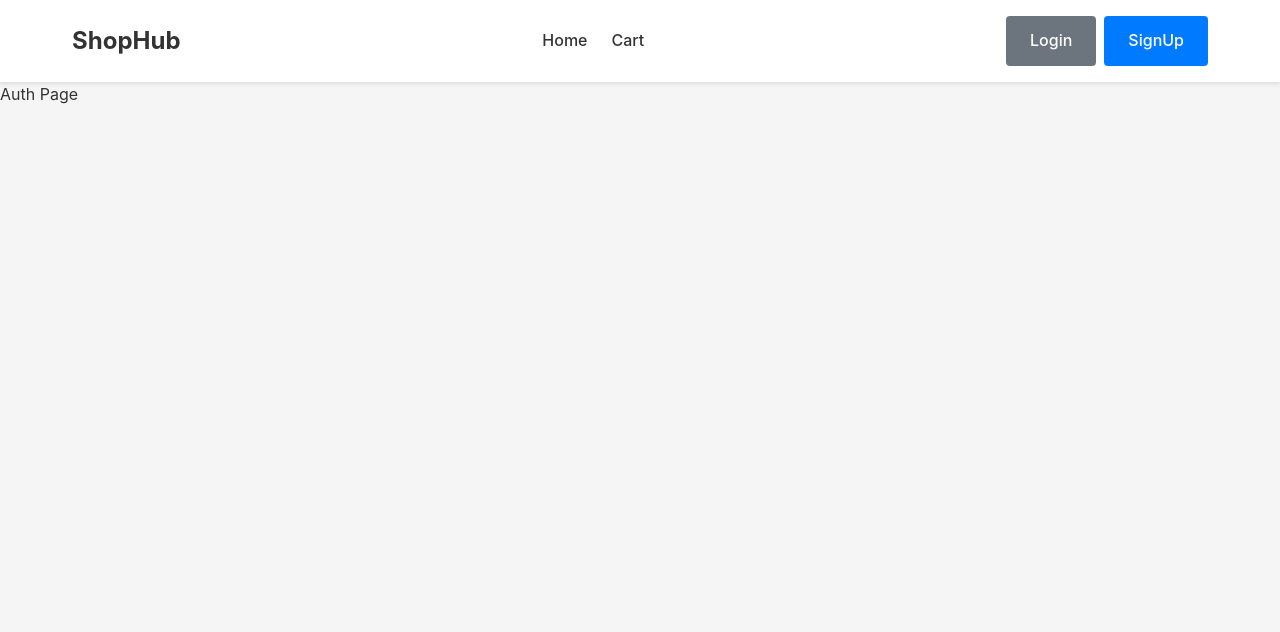
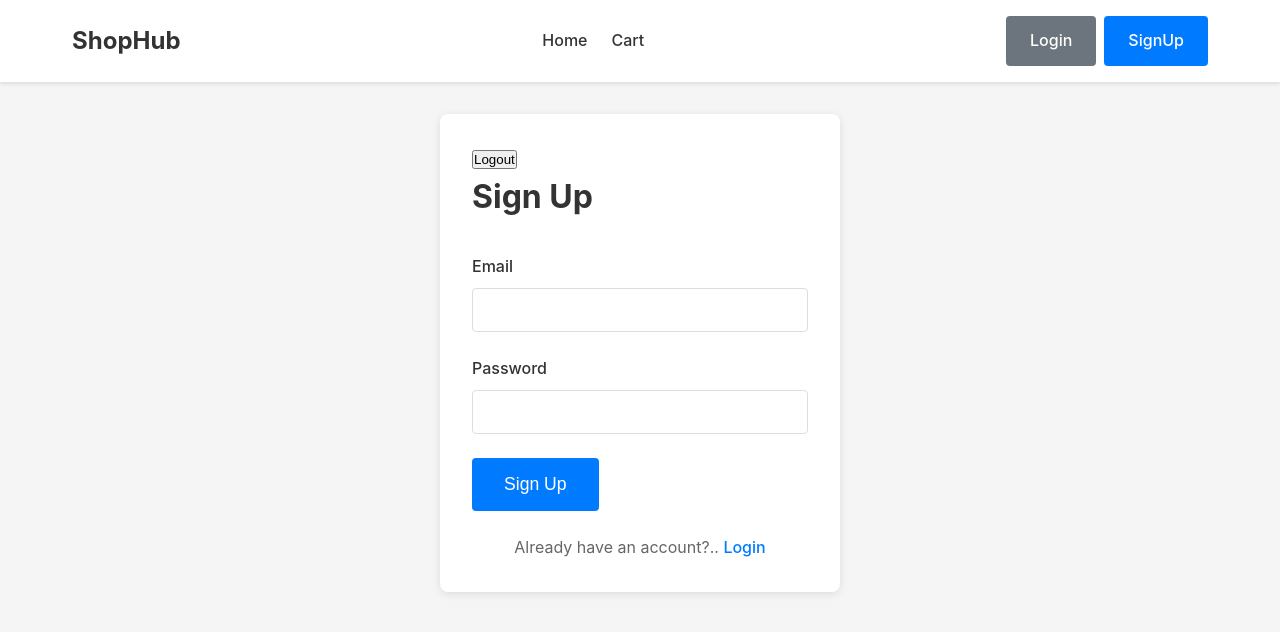
Before and after one commit to Dishitha0607/Ecommerce-Website_React, a React (Vite) app: page /auth in a window 1280 px wide. Shown: the top 632 px of the page. Built offline with nearby package versions, Linux system fonts and the light colour scheme.

Commit message:
Added Auth

```diff
--- a/src/App.jsx
+++ b/src/App.jsx
@@ -1,23 +1,26 @@
 import "./App.css";
-import {Route, Routes} from "react-router-dom";
+import { Route, Routes } from "react-router-dom";
 import Home from "./pages/Home";
 import Checkout from "./pages/Checkout";
 import Auth from "./pages/Auth";
 import Navbar from "./components/Navbar";
+import AuthProvider from "./context/AuthContext";
 
 function App() {
   return (
     <>
-    <div className="app">
-      <Navbar/>
-      <Routes>
-        <Route path="/" element={<Home/>} />
-        <Route path="/auth" element={<Auth/>} />
-        <Route path="/checkout" element={<Checkout/>} />
-      </Routes>
-    </div>
+      <AuthProvider>
+        <div className="app">
+          <Navbar />
+          <Routes>
+            <Route path="/" element={<Home />} />
+            <Route path="/auth" element={<Auth />} />
+            <Route path="/checkout" element={<Checkout />} />
+          </Routes>
+        </div>
+      </AuthProvider>
     </>
   );
-};
+}
 
 export default App;
--- /dev/null
+++ b/src/context/AuthContext.jsx
@@ -0,0 +1,59 @@
+//createContext is used to create a global data
+import { createContext, useState, useContext } from "react";
+
+export const AuthContext = createContext(null); //creating a context
+
+function AuthProvider({ children }) {
+  const [user, setUser] = useState(
+    localStorage.getItem("currentUserEmail")
+      ? { email: localStorage.getItem("currentUserEmail") }
+      : null,
+  );
+
+  //FUNCTION FOR SIGN UP
+  function signUp(email, password) {
+    const users = JSON.parse(localStorage.getItem("users") || "[]");
+
+    // CHECK IF USER HAS ALREDY SIGNED UP
+    if (users.find((u) => u.email === email)) {
+      return { success: false, error: "Email already exists" };
+    }
+
+    const newUser = { email, password };
+    users.push(newUser);
+    localStorage.setItem("users", JSON.stringify(users));
+    localStorage.setItem("currentUserEmail", email);
+
+    setUser({ email }); //setting the user value
+
+    return { success: true };
+  }
+
+  function login(email, password) {
+    const users = JSON.parse(localStorage.getItem("users") || "[]");
+    const user = users.find(
+      (u) => u.email === email && u.password === password,
+    );
+
+    if (!user) {
+      return { success: false, error: "Invalid email or password" };
+    }
+
+    localStorage.setItem("currentUserEmail", email);
+    setUser({ email });
+    return { success: true };
+  }
+
+  function logout() {
+    localStorage.removeItem("currentUserEmail");
+    setUser(null);
+  }
+
+  return (
+    <AuthContext.Provider value={{ signUp, user, logout, login }}>
+      {children}
+    </AuthContext.Provider>
+  );
+}
+
+export default AuthProvider;
--- a/src/pages/Auth.jsx
+++ b/src/pages/Auth.jsx
@@ -1,7 +1,118 @@
-function Auth(){
-  return(
+import { useContext, useState } from "react";
+import { useForm } from "react-hook-form";
+import { AuthContext } from "../context/AuthContext";
+import { useNavigate } from "react-router-dom";
+
+function Auth() {
+  const [mode, setMode] = useState("signup");
+  const [error, setError] = useState(null);
+  const { signUp, user, logout, login } = useContext(AuthContext);
+  const navigate = useNavigate();
+
+  const {
+    register,
+    handleSubmit,
+    formState: { errors },
+  } = useForm();
+
+  function onSubmit(data) {
+    //Initially setting the error checking as NULL
+    setError(null);
+    let result;
+    if (mode === "signup") {
+      result = signUp(data.email, data.password);
+    } else {
+      result = login(data.email, data.password);
+    }
+
+    if (result.success) {
+      navigate("/") //Navigates to the Home page after Loging In
+    } else {
+      setError(result.error);
+    }
+
+    console.log(result);
+  }
+
+  return (
     <>
-    <div>Auth Page</div>
+      <div className="page">
+        <div className="container">
+          <div className="auth-container">
+            {user && <p>User logged in :{user.email}</p>}
+            <button onClick={() => logout()}>Logout</button>
+            <h1 className="page-title">
+              {mode === "signup" ? "Sign Up" : "Login"}
+            </h1>
+
+            <form className="auth-form" onSubmit={handleSubmit(onSubmit)}>
+              {error && <div className="error-message">{error}</div>}
+              <div className="form-group">
+                <label className="form-label" htmlFor="email">
+                  Email
+                </label>
+                <input
+                  className="form-input"
+                  type="email"
+                  id="email"
+                  {...register("email", { required: "Email is required" })}
+                />
+                {errors.email && (
+                  <span className="form-error">{errors.email.message}</span>
+                )}
+              </div>
+
+              <div className="form-group">
+                <label className="form-label" htmlFor="password">
+                  Password
+                </label>
+                <input
+                  className="form-input"
+                  type="password"
+                  id="password"
+                  {...register("password", {
+                    required: "Password is required",
+
+                    minLength: {
+                      value: 6,
+                      message: "Password must be at least 6 charecs long",
+                    },
+                    maxLength: {
+                      value: 12,
+                      message: "Password must be at most 12 chares long",
+                    },
+                  })}
+                />
+                {errors.password && (
+                  <span className="form-error">{errors.password.message}</span>
+                )}
+              </div>
+
+              <button type="submit" className="btn btn-primary btn-large">
+                {mode === "signup" ? "Sign Up" : "Login"}
+              </button>
+            </form>
+
+            <div className="auth-switch">
+              {mode === "signup" ? (
+                <p>
+                  Already have an account?..{" "}
+                  <span className="auth-link" onClick={() => setMode("login")}>
+                    Login
+                  </span>
+                </p>
+              ) : (
+                <p>
+                  Don't have an account?..
+                  <span className="auth-link" onClick={() => setMode("signup")}>
+                    Sign Up
+                  </span>
+                </p>
+              )}
+            </div>
+          </div>
+        </div>
+      </div>
     </>
   );
 }
--- a/src/pages/Home.jsx
+++ b/src/pages/Home.jsx
@@ -12,7 +12,7 @@ function Home() {
         <div className="home-hero">
           <h1 className="home-title">Welcome to ShopHub</h1>
           <p className="home-subtitle">
-            Discover amazig products at greate prices
+            Discover amazing products at great prices
           </p>
         </div>
 
```
